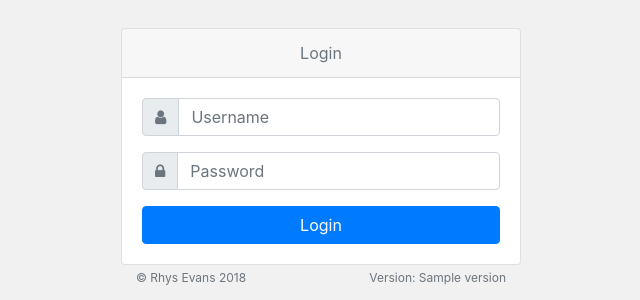
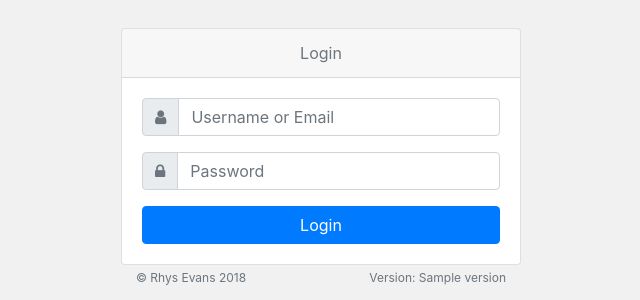
Before and after one commit to rhys3010/haulage_management_system, a PHP site: template resources/views/login.twig in a window 1280 px wide. Shown: the part 206-506 px from the top of the page, without its empty margins (319-959 px from the left). Run offline with PHP 8.4, Linux system fonts and the light colour scheme; the template is opened without the code that fills it: most values are stand-ins (such as "Sample title", 1, 10 or a date in 2020); some libraries are stand-ins or nearby versions.

Commit message:
Added support for email login

```diff
--- a/resources/views/login.twig
+++ b/resources/views/login.twig
@@ -17,7 +17,7 @@
             <div class="input-group-prepend">
               <span class="input-group-text"><i class="fa fa-user text-muted"></i></span>
             </div>
-            <input id="username" type="text" class="form-control" name="username" placeholder="Username" value="{{ old.username }}">
+            <input id="username" type="text" class="form-control" name="username" placeholder="Username or Email" value="{{ old.username }}">
           </div>
           <div class="input-group mb-3 {{ authError ? 'error' : ''}}">
             <div class="input-group-prepend">
--- a/src/Auth/Auth.php
+++ b/src/Auth/Auth.php
@@ -29,7 +29,7 @@ class Auth{
   // Username = Username OR Email
   public function attempt($username, $password){
 
-    $user = User::where('username', $username);
+    $user = User::where('username', $username)->orWhere('email', $username)->first();
 
     // Check if user exists
     if(!$user){
```
